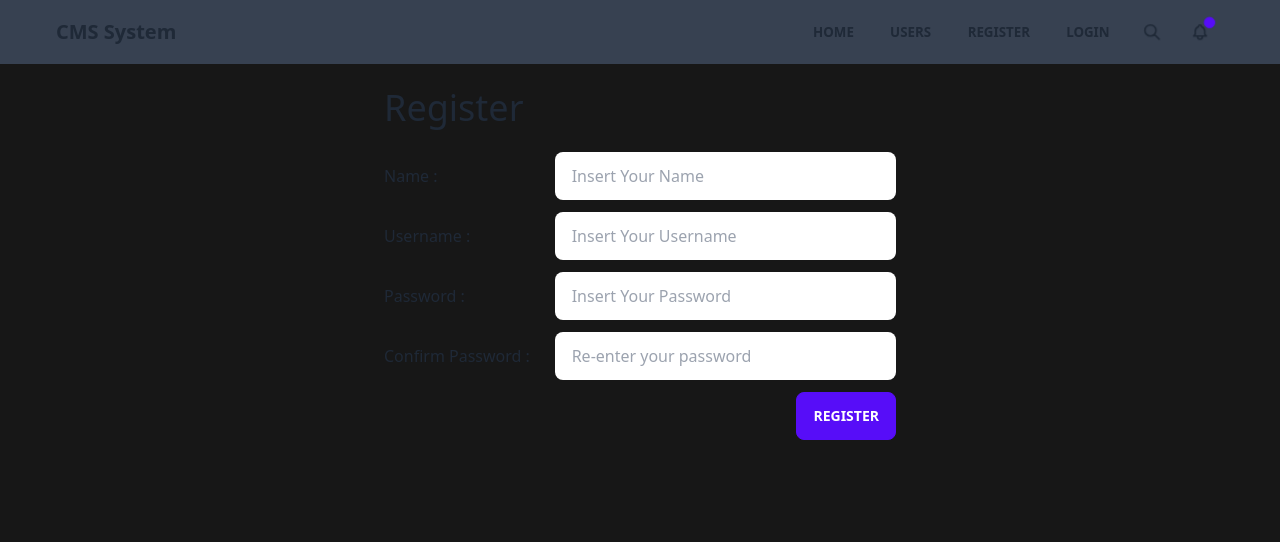
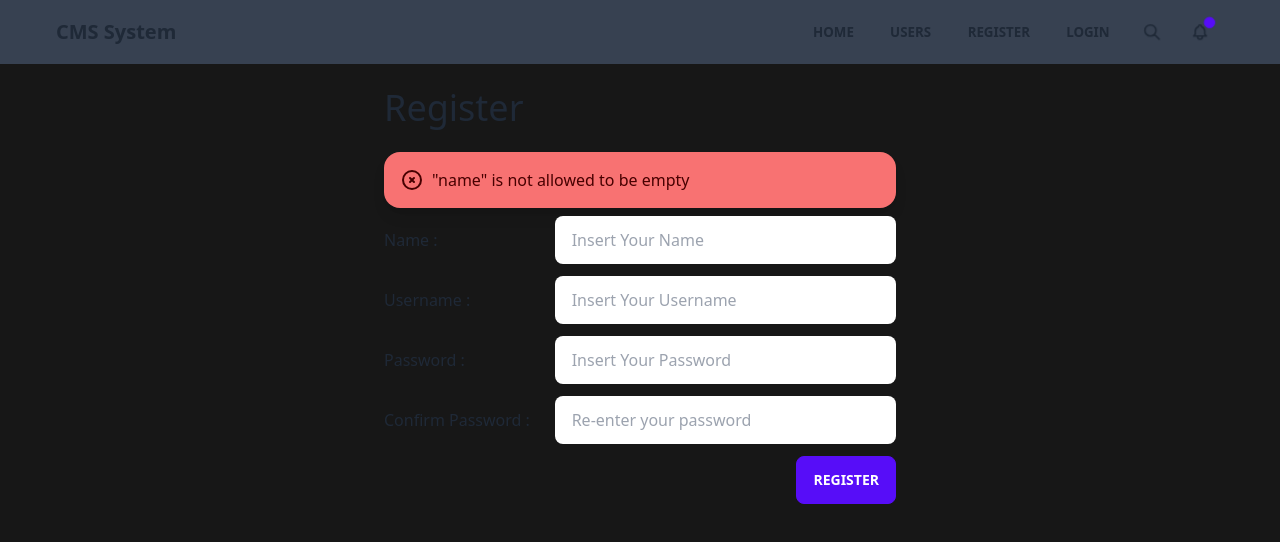
Before and after one commit to NyarehD/prismatic-next, a Next.js app: page /auth/register in a window 1280 px wide. Both pictures are taken after a click on the button "REGISTER". Shown: the top 542 px of the page. Built offline with nearby package versions, Linux system fonts and the light colour scheme; no server answers.

Commit message:
Add: type to ErrorMessage in Register

```diff
--- a/src/pages/api/users.ts
+++ b/src/pages/api/users.ts
@@ -23,8 +23,6 @@ export default async function handler(
 
     case "POST":
       const { error, value } = formSchema.validate(req.body)
-      console.log(value);
-
       if (!error) {
         try {
           const newUser = await prisma.user.create({
--- a/src/pages/auth/register.tsx
+++ b/src/pages/auth/register.tsx
@@ -1,4 +1,5 @@
-import { signIn, useSession } from "next-auth/react";
+import ErrorMessage from "@/types/ErrorMessage.type";
+import { useSession } from "next-auth/react";
 import Head from "next/head";
 import { useRouter } from "next/router";
 import { useState } from "react";
@@ -9,6 +10,7 @@ export default function Register() {
   const [password, setPassword] = useState("")
   const [confirmPassword, setConfirmPassword] = useState("")
   const [errorStatus, setErrorStatus] = useState(false);
+  const [errorMessages, setErrorMessages] = useState<ErrorMessage[]>([]);
 
   const { data } = useSession();
   const router = useRouter();
@@ -24,6 +26,10 @@ export default function Register() {
     })
     if (response.status === 200) {
       router.push("/")
+    } else if (response.status === 400) {
+      setErrorStatus(true)
+      const message = await response.json();
+      setErrorMessages(message.details);
     }
   }
   return (
@@ -34,12 +40,14 @@ export default function Register() {
       <div className="max-w-lg mx-auto">
         <h1 className="mb-6 text-4xl">Register</h1>
         {
-          errorStatus && <div className="alert alert-error mb-2 shadow-lg">
-            <div>
-              <svg xmlns="http://www.w3.org/2000/svg" className="flex-shrink-0 w-6 h-6 stroke-current" fill="none" viewBox="0 0 24 24"><path strokeLinecap="round" strokeLinejoin="round" strokeWidth="2" d="M10 14l2-2m0 0l2-2m-2 2l-2-2m2 2l2 2m7-2a9 9 0 11-18 0 9 9 0 0118 0z" /></svg>
-              <span>Credentials Do Not Match</span>
+          errorStatus && errorMessages.map((errorMessage, i) => (
+            <div className="alert alert-error mb-2 shadow-lg" key={`${i}${errorMessage.message}`}>
+              <div>
+                <svg xmlns="http://www.w3.org/2000/svg" className="flex-shrink-0 w-6 h-6 stroke-current" fill="none" viewBox="0 0 24 24"><path strokeLinecap="round" strokeLinejoin="round" strokeWidth="2" d="M10 14l2-2m0 0l2-2m-2 2l-2-2m2 2l2 2m7-2a9 9 0 11-18 0 9 9 0 0118 0z" /></svg>
+                <span>{errorMessage.message}</span>
+              </div>
             </div>
-          </div>
+          ))
         }
         <div className="inline-flex items-baseline justify-between w-full mb-3">
           <label htmlFor="name" className="">Name :</label>
--- /dev/null
+++ b/src/types/ErrorMessage.type.ts
@@ -0,0 +1,11 @@
+export default interface ErrorMessage {
+  message: string
+  path: []
+  type: string
+  context: {
+    key: string
+    label: string
+    limit: number
+    value: string
+  }
+}
```
